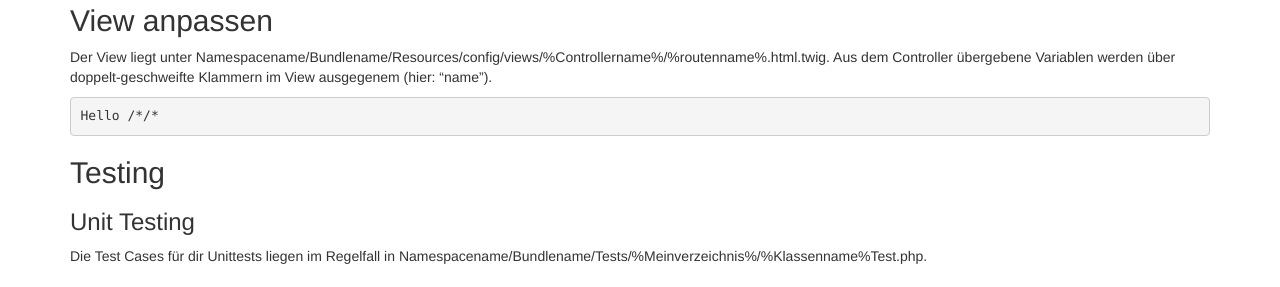
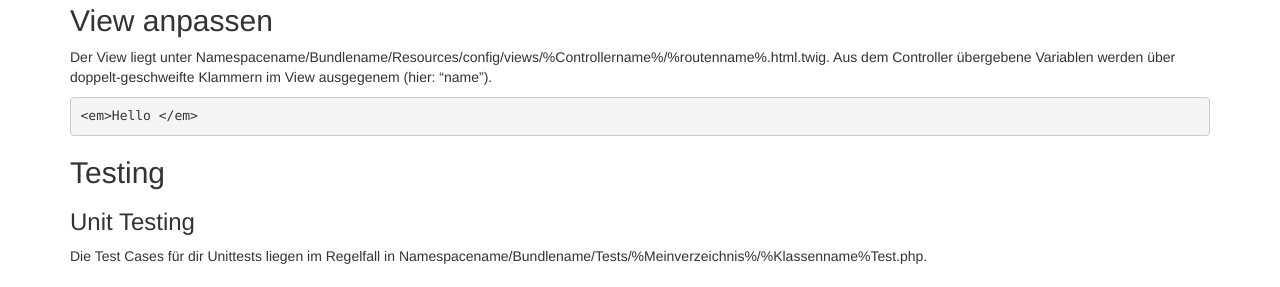
Before and after one commit to kelist/Sf2Documentation, a Jekyll site: the page built from _posts/2014-07-17-los-gehts-projektsetup.md, in a window 1280 px wide. Shown: the part 729-1016 px from the top of the page. Built offline with Jekyll 4.4.1, drawn with Linux system fonts in a browser that asks for light colours; nearby versions of some CDN libraries.

Commit message:
Twig Syntax

```diff
--- a/_posts/2014-07-17-los-gehts-projektsetup.md
+++ b/_posts/2014-07-17-los-gehts-projektsetup.md
@@ -51,7 +51,7 @@ Der View liegt unter Namespacename/Bundlename/Resources/config/views/%Controller
 Aus dem Controller übergebene Variablen werden über doppelt-geschweifte Klammern im View ausgegenem (hier: "name").
 
 {% highlight smarty %}
-Hello /*{{/* name /*}}/*
+<em>Hello {{ name }}</em>
 {% endhighlight %}
 
 ##Testing
```
